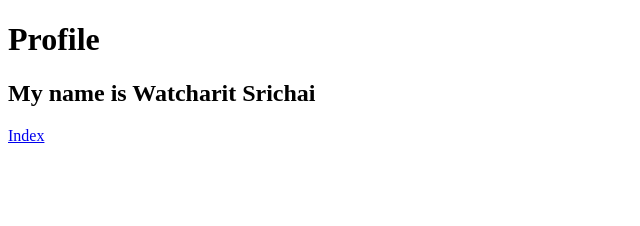
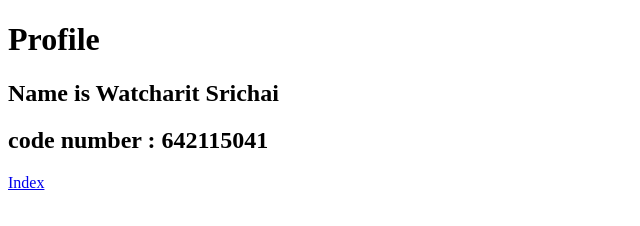
Before and after one commit to SrcRunny/Lab04, a plain HTML site: page profile.html in a window 1280 px wide. Shown: the whole page, without its empty margins (0-640 px from the left). Drawn offline with Linux system fonts and the light colour scheme.

Commit message:
commit set up profile page

```diff
--- a/profile.html
+++ b/profile.html
@@ -8,7 +8,8 @@
 </head>
 <body>
         <h1>Profile</h1>
-        <h2>My name is Watcharit Srichai</h2>
+        <h2>Name is Watcharit Srichai</h2>
+        <h2>code number : 642115041</h2>
 
         <a href="/index.html">Index</a>
 </body>
```
